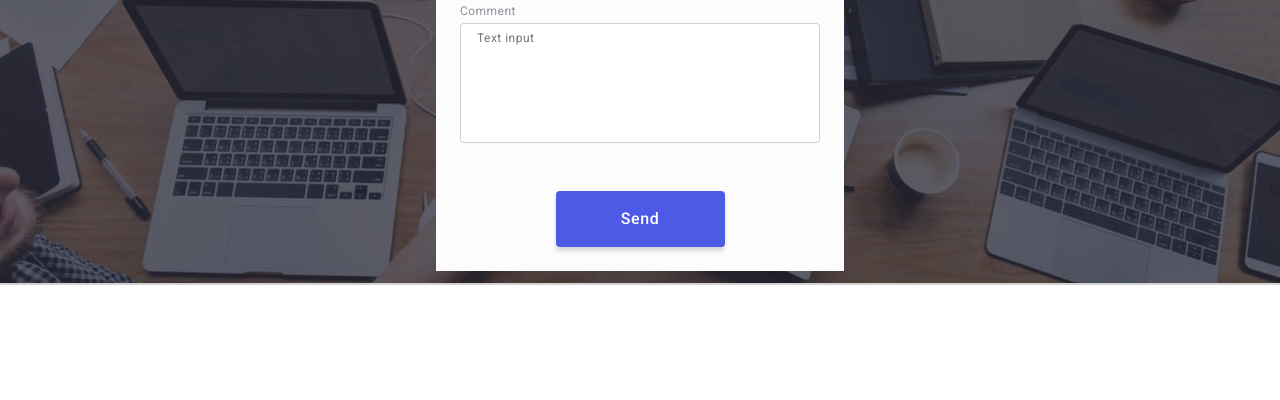
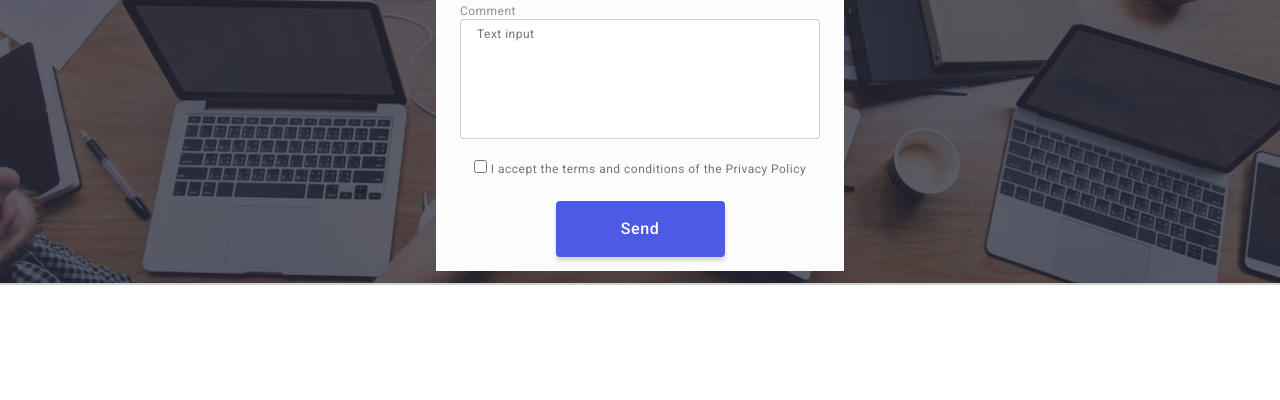
Before and after one commit to Terrenss/goit-markup-hw-06, a plain HTML site: page index.html in a window 1280 px wide. Both pictures are taken after a click on the button "Order Service". Shown: the part 391-791 px from the top of the page. Drawn offline with nearby package versions, Linux system fonts and the light colour scheme.

Commit message:
checkbox

```diff
--- a/css/styles.css
+++ b/css/styles.css
@@ -479,7 +479,7 @@ body {
   font-size: 16px;
   line-height: 1.5;
   cursor: pointer;
-  display: inline-block;
+  display: block;
   letter-spacing: 0.04em;
   color: #ffffff;
   width: 169px;
@@ -512,6 +512,40 @@ body {
   font-size: 12px;
   line-height: 1.16;
   display: block;
+}
+
+.text-area-label {
+  width: 360px;
+  margin-bottom: 16px;
+  color: #8e8f99;
+  letter-spacing: 0.04em;
+  font-family: "Roboto";
+  font-style: normal;
+  font-weight: 400;
+  font-size: 12px;
+  line-height: 1.16;
+  display: block;
+}
+
+.form-check-box {
+}
+
+.form-check {
+}
+
+.form-label-check {
+  font-weight: 400;
+  font-size: 12px;
+  line-height: 1.16;
+  letter-spacing: 0.04em;
+  color: #757575;
+  flex: none;
+  order: 1;
+  flex-grow: 0;
+}
+
+.form-label-check::before {
+  content: "";
 }
 
 /* /Hero Section */
--- a/index.html
+++ b/index.html
@@ -135,9 +135,9 @@
                     </div>
                   </label>
                 </div>
-                <label for="comment" class="form-label">
+                <label for="comment" class="text-area-label">
                   <span>Comment</span>
-                  <div class="text-form">
+                  <div class="">
                     <textarea
                       name="comment"
                       class="text-area"
@@ -146,6 +146,18 @@
                     ></textarea>
                   </div>
                 </label>
+                <div class="form-check-box">
+                  <input
+                    type="checkbox"
+                    id="Policy"
+                    name="Policy"
+                    class="form-check"
+                  />
+                  <label for="Policy" class="form-label-check"
+                    >I accept the terms and conditions of the Privacy
+                    Policy</label
+                  >
+                </div>
                 <button type="submit" class="modal-send-button">Send</button>
               </form>
             </div>
```
